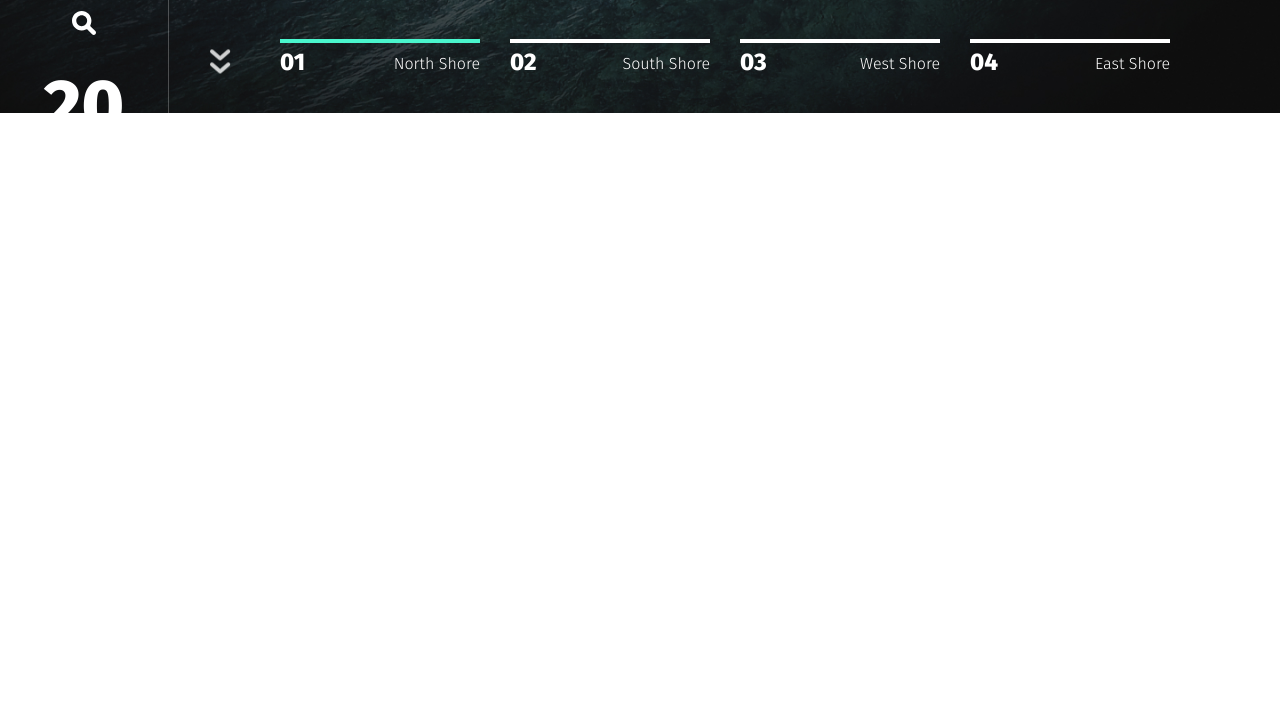
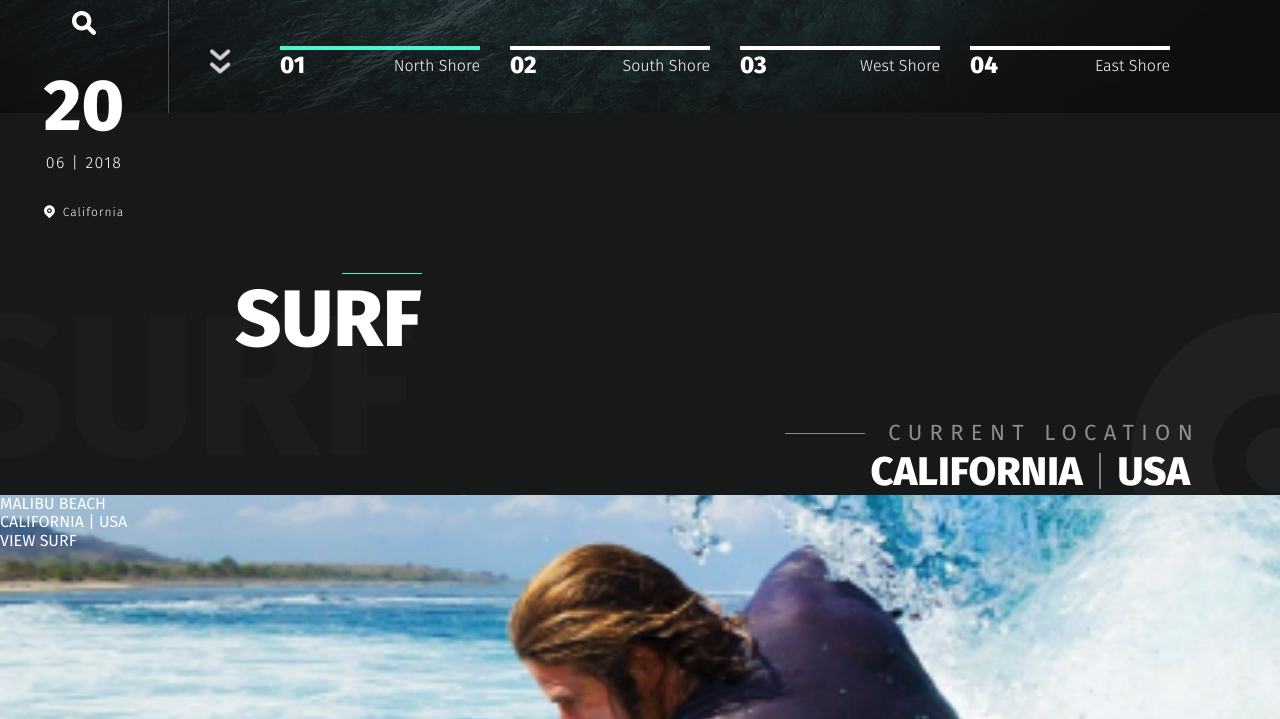
Before and after one commit to EPShepelev/Landing_Go-surf, a website: page app/index.html in a window 1280 px wide. Shown: the part 687-1406 px from the top of the page. Before the commit the page ends 908 px from the top, so only its background shows below. Drawn offline with nearby package versions, Linux system fonts and the light colour scheme.

Commit message:
созданы оставщиеся секции, начата работа над блоком surf. Подготовлены картинке для слайдера

```diff
--- a/app/index.html
+++ b/app/index.html
@@ -5,7 +5,7 @@
   <meta name="viewport" content="width=device-width, initial-scale=1.0">
   <meta http-equiv="X-UA-Compatible" content="ie=edge">
   <title>Document</title>
-  <link href="https://fonts.googleapis.com/css?family=Fira+Sans:300,400,500,800&display=swap" rel="stylesheet">
+  <link href="https://fonts.googleapis.com/css?family=Fira+Sans:100,300,400,500,800&display=swap" rel="stylesheet">
   <link rel="stylesheet" href="css/style.min.css">
 </head>
 <body>
@@ -70,36 +70,36 @@
     <div class="header__slider">
       <div class="header__slider-item slider-item">
         <div class="slider-item__info">
-          <div class="slider-item__info-suptitle suptitle-left">Surf</div>
+          <div class="slider-item__info-suptitle headline-left">Surf</div>
           <div class="slider-item__info-title">North Shore</div>
-          <div class="slider-item__info-suptext suptitle-left">Condition</div>
+          <div class="slider-item__info-suptext headline-left">Condition</div>
           <div class="slider-item__info-text">Radical</div>
           <a href="#" class="slider-item__info-link"><img src="img/arrow-right.svg" alt="arrow-right image"></a>
         </div>
       </div>
       <div class="header__slider-item slider-item">
         <div class="slider-item__info">
-          <div class="slider-item__info-suptitle suptitle-left">Surf</div>
+          <div class="slider-item__info-suptitle headline-left">Surf</div>
           <div class="slider-item__info-title">South Shore</div>
-          <div class="slider-item__info-suptext suptitle-left">Condition</div>
+          <div class="slider-item__info-suptext headline-left">Condition</div>
           <div class="slider-item__info-text">Radical</div>
             <a href="#" class="slider-item__info-link"><img src="img/arrow-right.svg" alt="arrow-right image"></a>
         </div>
       </div>
       <div class="header__slider-item slider-item">
         <div class="slider-item__info">
-          <div class="slider-item__info-suptitle suptitle-left">Surf</div>
+          <div class="slider-item__info-suptitle headline-left">Surf</div>
           <div class="slider-item__info-title">West Shore</div>
-          <div class="slider-item__info-suptext suptitle-left">Condition</div>
+          <div class="slider-item__info-suptext headline-left">Condition</div>
           <div class="slider-item__info-text">Radical</div>
             <a href="#" class="slider-item__info-link"><img src="img/arrow-right.svg" alt="arrow-right image"></a>
         </div>
       </div>
       <div class="header__slider-item slider-item">
         <div class="slider-item__info">
-          <div class="slider-item__info-suptitle suptitle-left">Surf</div>
+          <div class="slider-item__info-suptitle headline-left">Surf</div>
           <div class="slider-item__info-title">East Shore</div>
-          <div class="slider-item__info-suptext suptitle-left">Condition</div>
+          <div class="slider-item__info-suptext headline-left">Condition</div>
           <div class="slider-item__info-text">Radical</div>
             <a href="#" class="slider-item__info-link"><img src="img/arrow-right.svg" alt="arrow-right image"></a>
         </div>
@@ -132,6 +132,57 @@
       </div>
     </div>
   </header>
+  <div class="container">
+    <section class="surf">
+      <div class="title">
+        <span>
+          Surf
+          <h3>Surf</h3>
+        </span>
+      </div>
+      <div class="surf__subtitle">
+        <div class="subtitle">
+          <div class="headline-left">Current location</div>
+          <div class="subtitle__head">California <span>|</span> USA</div>
+        </div>
+      </div>
+      <div class="surf-slider">
+        <div class="surf-box" style="background-image: url(../img/slide-1.jpg);">
+          <div class="surf-box__inner">
+            <div class="surf-box__inner-title">Malibu Beach</div>
+            <div class="surf-box__inner-location">California | USA</div>
+            <div class="btn-box">
+              <a href="#" class="btn">View <span>Surf</span></a>
+            </div>
+          </div>
+        </div>
+      </div>
+    </section>
+    <section class="travel">
+      <div class="title">
+        <span>
+          Travel
+          <h3>Travel</h3>
+        </span>
+      </div>
+    </section>
+    <section class="sleep">
+      <div class="title">
+        <span>
+          Sleep
+          <h3>Sleep</h3>
+        </span>
+      </div>
+    </section>
+    <section class="shop">
+      <div class="title">
+        <span>
+          Shop
+          <h3>Shop</h3>
+        </span>
+      </div>
+    </section>
+  </div>
 
   <script src="https://ajax.googleapis.com/ajax/libs/jquery/3.4.1/jquery.min.js"></script>
   <script src="js/libs.min.js"></script>
--- a/app/scss/_global.scss
+++ b/app/scss/_global.scss
@@ -1,12 +1,24 @@
 /* глобальные стили, которые будут повторятся в разных блоках */
+html{
+  box-sizing: border-box;
+}
+*,
+*::before,
+*::after{
+  box-sizing: inherit;
+}
 body{
   font-family: 'Fira Sans', sans-serif;
   font-weight: 400;
   font-size: 16px;
+  background-color: #171919;
+  color: #fff;
+  text-transform: uppercase;
 }
 a{
   display: inline-block;
   text-decoration: none;
+  color: #fff;
 }
 ul,
 li{
@@ -14,12 +26,14 @@ li{
   margin: 0;
   padding: 0;
 }
-.suptitle-left{
+.container{
+  min-width: 920px;
+  margin: 0 auto;
+}
+.headline-left{
   font-size: 22px;
   line-height: 32px;
   letter-spacing: 7.33333px;
-  text-transform: uppercase;
-  color: #FFFFFF;
   opacity: 0.5;
   padding-left: 103px;
   position: relative;
@@ -34,3 +48,41 @@ li{
     top: 50%;
   }
 }
+.title{
+  span{
+    font-weight: 800;
+    font-size: 200px;
+    color: rgba(#fff, .02);
+    position: relative;
+    display: inline-block;
+    transform: translateX(-50px);
+  }
+  h3{
+    margin: 0;
+    color: #fff;
+    font-size: 80px;
+    position: absolute;
+    top: 0;
+    right: -5px;
+    &::after{
+      content: "";
+      position: absolute;
+      top: 0;
+      right: 0;
+      width: 80px;
+      height: 1px;
+      background-color: $green;
+    }
+  }
+}
+.subtitle{
+  display: inline-block;
+  &__head{
+    font-weight: 800;
+    font-size: 40px;
+    padding-right: 10px;
+    span{
+      font-weight: 100;
+    }
+  }
+}
--- a/app/scss/style.scss
+++ b/app/scss/style.scss
@@ -23,8 +23,6 @@
   right: 80px;
   bottom: 116px;
   text-align: right;
-  color: #fff;
-  text-transform: uppercase;
 }
 .slider-item__info-title{
   font-weight: 800;
@@ -60,7 +58,6 @@
   bottom: 36px;
   max-width: 920px;
   width: 100%;
-  color: #fff;
   .slick-current{
     .dots-box{
       border-top: 4px solid $green;
@@ -83,6 +80,7 @@
   &__name{
     font-weight: 300;
     line-height: 19px;
+    text-transform: capitalize;
   }
 }
 .header__aside{
@@ -93,14 +91,12 @@
   border-right: 1px solid rgba(#fff, .25);
   height: 100vh;
   text-align: center;
-  color: #fff;
 }
 .header__title{
   font-weight: 800;
   max-width: 467px;
   font-size: 200px;
   line-height: 156px;
-  text-transform: uppercase;
   opacity: 0.07;
   position: absolute;
   top: 0;
@@ -110,7 +106,6 @@
 .menu{
   padding-top: 40px;
   a{
-    color: #fff;
     span{
       display: block;
       font-weight: 500;
@@ -119,6 +114,7 @@
       letter-spacing: 3px;
       padding-top: 6px;
       margin-bottom: 20px;
+      text-transform: capitalize;
     }
   }
 }
@@ -148,6 +144,7 @@
   letter-spacing: 1.05px;
   position: relative;
   padding-left: 19px;
+  text-transform: capitalize;
   &::before{
     content: "";
     position: absolute;
@@ -175,6 +172,24 @@
   stroke-dasharray: 600;
   animation: animation-dash 3s infinite 6s;
 }
+.surf{
+  padding: 160px 0 210px;
+  background-image: url(../img/surf-bg.svg);
+  background-position:right 200px;
+  background-repeat: no-repeat;
+  background-size: auto;
+}
+.surf__subtitle{
+  text-align: right;
+  padding-right: 80px;
+  margin-top: -86px;
+}
+.surf-box{
+  background-position: center;
+  background-repeat: no-repeat;
+  background-size: cover;
+  min-height: 750px;
+}
 
 
 @keyframes animation-dash {
```
Also changed, not shown: app/css/style.min.css, app/img/slide-1.jpg (added), app/img/slide-2.jpg (added), app/img/slide-3.jpg (added), app/img/slide-4.jpg (added), app/img/surf-bg.svg (added).
